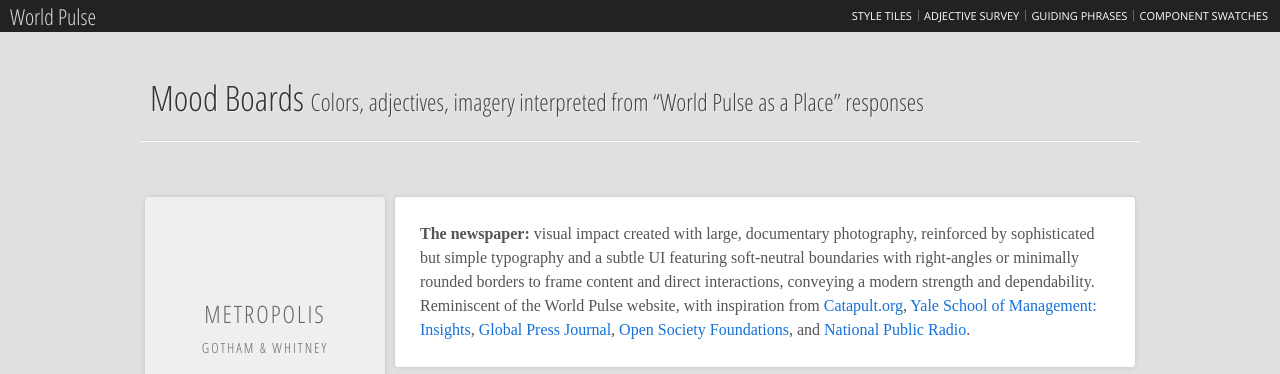
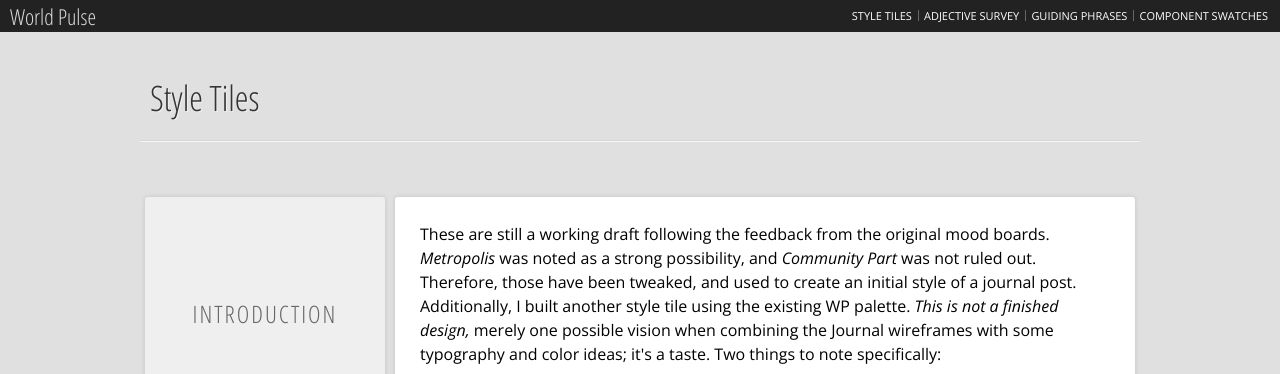
Before and after one commit to fourkitchens/worldpulse-style-tiles, a PHP site: page / in a window 1280 px wide. Shown: the top 374 px of the page. Run offline with PHP 8.4, Linux system fonts and the light colour scheme; some web fonts are replaced.

Commit message:
Add a description of what we're seeing.

```diff
--- a/index.php
+++ b/index.php
@@ -20,8 +20,46 @@
   </header>
   <main>
     <div class="banner" id="tiles">
-      <h2>Mood Boards <small>Colors, adjectives, imagery interpreted from &ldquo;World Pulse as a Place&rdquo; responses</small></h2>
+      <h2>Style Tiles</h2>
     </div>
+    <div class="set">
+      <div class="box quarter"><div class="title"><span>Introduction</span></div></div>
+      <div class="box thq right no-height">
+        <div class="content introduction">
+          <div class="content-wrap">
+            <p>These are still a working draft following the feedback from the
+              original mood boards. <em>Metropolis</em> was noted as a strong
+              possibility, and <em>Community Part</em> was not ruled out.
+              Therefore, those have been tweaked, and used to create an initial
+              style of a journal post. Additionally, I built another style tile
+              using the existing WP palette. <em>This is not a finished design,</em>
+              merely one possible vision when combining the Journal wireframes
+              with some typography and color ideas; it's a taste. Two things to
+              note specifically:</p>
+
+              <ul>
+                <li>Rather than replace my original photography with World Pulse
+                  approved brand photos, I have removed photography completely.
+                  I don't want to pull you into an uncomfortable space with
+                  jarring images, but I also don't want to leave you in a
+                  familiar space. That photography served its purpose for color
+                  research, and has been discarded. Your photography will be
+                  added back in later as we begin to work with specific
+                  components.</li>
+                <li>The word &ldquo;Pulse&rdquo; was also removed from this set,
+                  even though it resonates strongly with Jensine and Corine.
+                  Rather than evoking a particular aesthetic quality, it represents
+                  the quest for a spirit/initiative or specific feature. Let's
+                  talk <em>Pulse</em> in the near future! In the meantime,
+                  I tried to avoid using branding-laden language on this
+                  mission of aesthetics.</li>
+              </ul>
+
+          </div>
+        </div>
+      </div>
+    </div>
+
     <div class="set">
       <div class="box quarter"><div class="title"><span>Metropolis<br /><small>Gotham &amp; Whitney</small></span></div></div>
       <div class="box thq right no-height">
```
